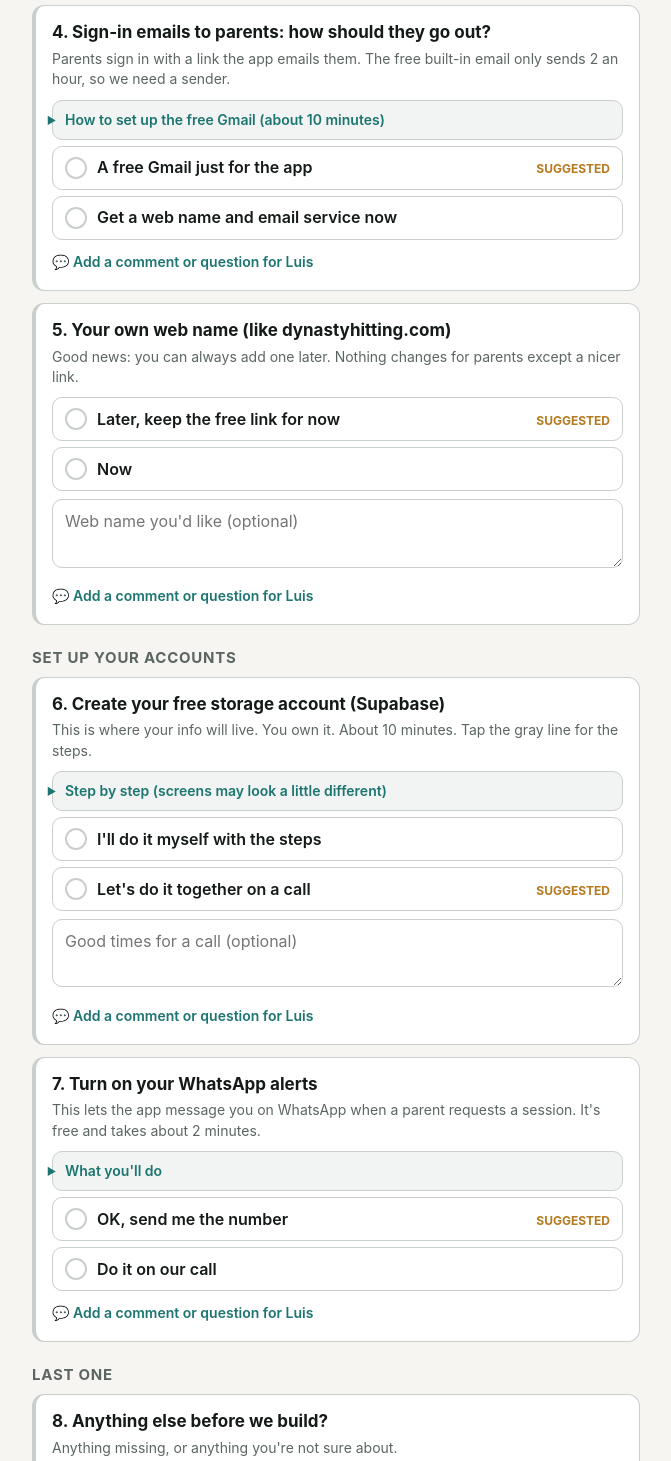
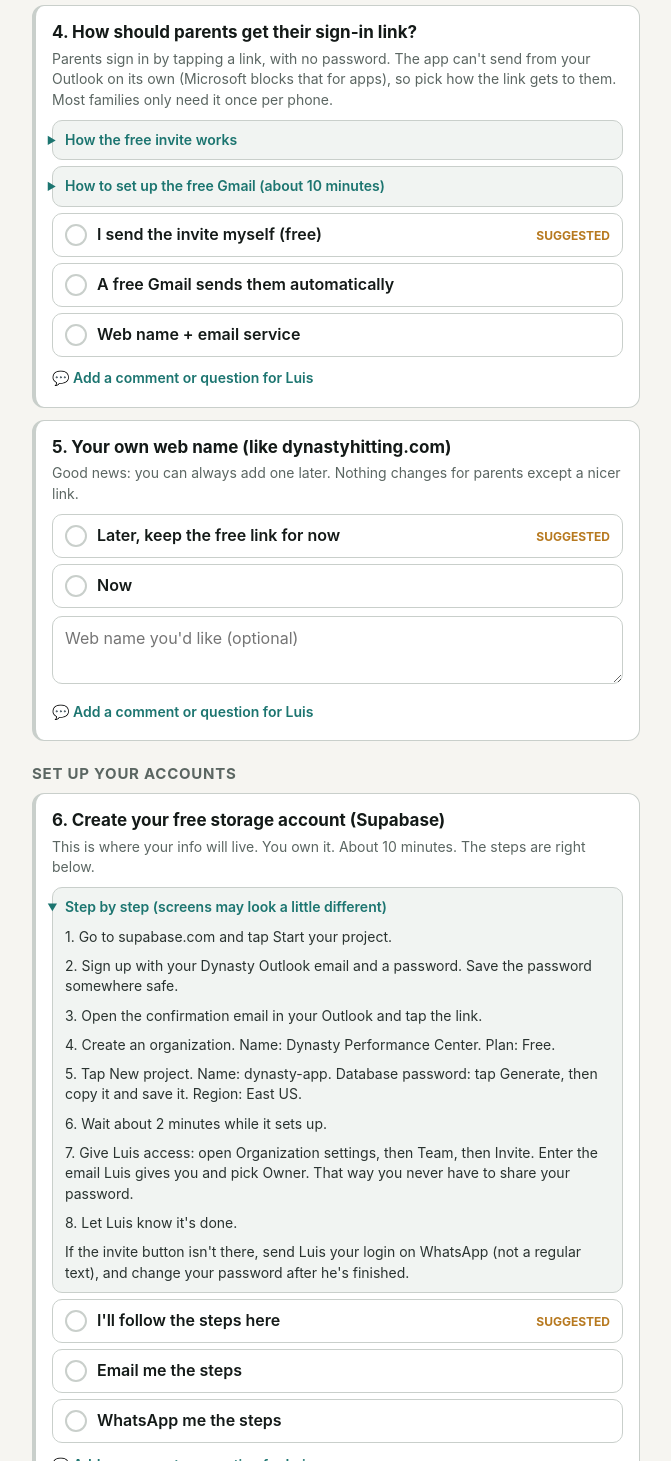
Before and after one commit to ldrx01-prog/dynasty-demo, a plain HTML site: page questions/index.html in a window 1280 px wide. Shown: the part 1987-3448 px from the top of the page, without its empty margins (304-975 px from the left). Drawn offline with Linux system fonts and the light colour scheme.

Commit message:
Questions last round: invite-link option, Supabase steps on page, no call options
Co-Authored-By: Claude Opus 5.5 (1M context) <noreply@anthropic.com>
Claude-Session: https://claude.ai/code/session_01WZmo9hFc6HjP3zqKqF6p6Y

```diff
--- a/questions/index.html
+++ b/questions/index.html
@@ -109,25 +109,28 @@ const Q=[
    {t:"Pay about $25 a month for storage",pro:"Full quality, no time limit, no worrying about space.",con:"$25 a month. About 3 swing-plan families pay for it."},
    {t:"Start free, switch to paid when it fills up",pro:"No cost until the app proves itself.",con:"You'll get a heads-up when space runs low and decide then."}]},
  {sec:"Emails and your web name"},
- {id:"email",q:"Sign-in emails to parents: how should they go out?",why:"Parents sign in with a link the app emails them. The free built-in email only sends 2 an hour, so we need a sender.",info:[
-   ["How to set up the free Gmail (about 10 minutes)",["1. Make a new Gmail for the business at accounts.google.com, for example dynastyhitting.app@gmail.com.","2. In that Gmail, go to Manage your Google Account, then Security, and turn on 2-Step Verification.","3. In the search bar at the top of the account page, type App passwords. Create one named Dynasty app. Google shows a 16-letter code.","4. Tell Luis the Gmail address and code on your call, or send them on WhatsApp (not a regular text). The code only lets the app send email, and you can delete it anytime."]]],
+ {id:"email",q:"How should parents get their sign-in link?",why:"Parents sign in by tapping a link, with no password. The app can't send from your Outlook on its own (Microsoft blocks that for apps), so pick how the link gets to them. Most families only need it once per phone.",info:[
+   ["How the free invite works",["1. You add a family in the app (or a parent asks to join).","2. Tap Send invite. Pick WhatsApp, and the message opens ready to send. Or pick Copy and paste it into an email from your Outlook.","3. The parent taps the link and is in. They stay signed in on that phone.","New phone or logged out? Tap Send invite again."]],
+   ["How to set up the free Gmail (about 10 minutes)",["1. Make a new Gmail for the business at accounts.google.com, for example dynastyhitting.app@gmail.com.","2. In that Gmail, go to Manage your Google Account, then Security, and turn on 2-Step Verification.","3. In the search bar at the top of the account page, type App passwords. Create one named Dynasty app. Google shows a 16-letter code.","4. Send Luis the Gmail address and code on WhatsApp (not a regular text). The code only lets the app send email, and you can delete it anytime."]]],
  opts:[
-   {t:"A free Gmail just for the app",pick:true,pro:"Costs nothing. About 10 minutes to set up.",con:"Emails come from a Gmail address, not your own web name."},
-   {t:"Get a web name and email service now",pro:"Emails come from your own name (for example, hello@dynastyhitting.com). Looks professional.",con:"About $10–15 a year, plus a few more setup steps."}]},
+   {t:"I send the invite myself (free)",pick:true,pro:"Free, nothing to set up. It comes from your own WhatsApp or Outlook, so parents trust it.",con:"New families can't join until you send it. Lost logins come to you."},
+   {t:"A free Gmail sends them automatically",pro:"Parents can sign in anytime without you.",con:"About 10 minutes of setup. Emails come from a Gmail address."},
+   {t:"Web name + email service",pro:"Automatic, from your own name (for example, hello@dynastyhitting.com).",con:"About $10–15 a year, plus a few more setup steps."}]},
  {id:"webname",q:"Your own web name (like dynastyhitting.com)",why:"Good news: you can always add one later. Nothing changes for parents except a nicer link.",opts:[
    {t:"Later, keep the free link for now",pick:true,pro:"No cost while you try the app.",con:""},
    {t:"Now",pro:"Your own name from day one. Type the name you'd like below and we'll check if it's free.",con:"About $10–15 a year."}],more:"Web name you'd like (optional)"},
  {sec:"Set up your accounts"},
- {id:"supabase",q:"Create your free storage account (Supabase)",why:"This is where your info will live. You own it. About 10 minutes. Tap the gray line for the steps.",info:[
-   ["Step by step (screens may look a little different)",["1. Go to supabase.com and tap Start your project.","2. Sign up with your Dynasty Outlook email and a password. Save the password somewhere safe.","3. Open the confirmation email in your Outlook and tap the link.","4. Create an organization. Name: Dynasty Performance Center. Plan: Free.","5. Tap New project. Name: dynasty-app. Database password: tap Generate, then copy it and save it. Region: East US.","6. Wait about 2 minutes while it sets up.","7. Give Luis access: open Organization settings, then Team, then Invite. Enter the email Luis gives you and pick Owner. That way you never have to share your password.","8. Text Luis “done.”","If the invite button isn't there, give Luis your login on the call, and change your password after he's finished."]]],
+ {id:"supabase",q:"Create your free storage account (Supabase)",why:"This is where your info will live. You own it. About 10 minutes. The steps are right below.",infoOpen:true,info:[
+   ["Step by step (screens may look a little different)",["1. Go to supabase.com and tap Start your project.","2. Sign up with your Dynasty Outlook email and a password. Save the password somewhere safe.","3. Open the confirmation email in your Outlook and tap the link.","4. Create an organization. Name: Dynasty Performance Center. Plan: Free.","5. Tap New project. Name: dynasty-app. Database password: tap Generate, then copy it and save it. Region: East US.","6. Wait about 2 minutes while it sets up.","7. Give Luis access: open Organization settings, then Team, then Invite. Enter the email Luis gives you and pick Owner. That way you never have to share your password.","8. Let Luis know it's done.","If the invite button isn't there, send Luis your login on WhatsApp (not a regular text), and change your password after he's finished."]]],
  opts:[
-   {t:"I'll do it myself with the steps",pro:"Done whenever you have 10 minutes.",con:"If something looks different, text Luis."},
-   {t:"Let's do it together on a call",pick:true,pro:"Luis walks you through it. About 15 minutes.",con:"You need to find a time."}],more:"Good times for a call (optional)"},
- {id:"whatsapp",q:"Turn on your WhatsApp alerts",why:"This lets the app message you on WhatsApp when a parent requests a session. It's free and takes about 2 minutes.",info:[
-   ["What you'll do",["1. Luis will text you a phone number and a short message.","2. Save the number in your contacts and send it that message on WhatsApp.","3. You get a reply with a code. Text that code to Luis.","That's it. The code only lets the app send messages to you."]]],
+   {t:"I'll follow the steps here",pick:true,pro:"Do it whenever you have 10 minutes.",con:"If a screen looks different, message Luis."},
+   {t:"Email me the steps",pro:"Easy to follow on your computer.",con:""},
+   {t:"WhatsApp me the steps",pro:"Easy to follow on your phone.",con:""}]},
+ {id:"whatsapp",q:"Turn on your WhatsApp alerts",why:"This lets the app message you on WhatsApp when a parent requests a session. It's free and takes about 2 minutes.",infoOpen:true,info:[
+   ["What you'll do",["1. Luis sends you a phone number and a short message.","2. Save the number in your contacts and send it that message on WhatsApp.","3. You get a reply with a code. Send that code to Luis on WhatsApp.","That's it. The code only lets the app send messages to you."]]],
  opts:[
-   {t:"OK, send me the number",pick:true,pro:"Alerts work from day one.",con:""},
-   {t:"Do it on our call",pro:"One less thing to do alone.",con:""}]},
+   {t:"Send me the number on WhatsApp",pick:true,pro:"Alerts work from day one.",con:""},
+   {t:"Email me the number",pro:"",con:""}]},
  {sec:"Last one"},
  {id:"else",q:"Anything else before we build?",why:"Anything missing, or anything you're not sure about.",text:true}
 ];
@@ -149,7 +152,7 @@ function draw(){
   document.getElementById("qs").innerHTML=Q.map(x=>{
     if(x.sec)return `<h2>${esc(x.sec)}</h2>`;
     n++;const a=A[x.id]||{};const done=x.text?!!(a.note||"").trim():a.pick!=null;
-    return `<section class="q ${done?"done":""}" id="q-${x.id}"><h3>${n}. ${esc(x.q)}</h3><p class="why">${esc(x.why)}</p>${x.info?x.info.map(([h,ps])=>`<details class="info"><summary>${esc(h)}</summary>${ps.map(p=>`<p>${esc(p)}</p>`).join("")}</details>`).join(""):""}
+    return `<section class="q ${done?"done":""}" id="q-${x.id}"><h3>${n}. ${esc(x.q)}</h3><p class="why">${esc(x.why)}</p>${x.info?x.info.map(([h,ps])=>`<details class="info" ${x.infoOpen?"open":""}><summary>${esc(h)}</summary>${ps.map(p=>`<p>${esc(p)}</p>`).join("")}</details>`).join(""):""}
     ${x.text?"":x.opts.map((o,i)=>`<button class="opt ${a.pick===i?"on":""}" data-q="${x.id}" data-i="${i}" aria-pressed="${a.pick===i}">
       <span class="t"><span class="lbl">${esc(o.t)}</span>${o.pick?'<span class="pk">SUGGESTED</span>':""}</span>
       ${o.pro||o.con?`<span class="pc">${o.pro?`<span>+ ${esc(o.pro)}</span>`:""}${o.con?`<span>– ${esc(o.con)}</span>`:""}</span>`:""}</button>`).join("")}
```
